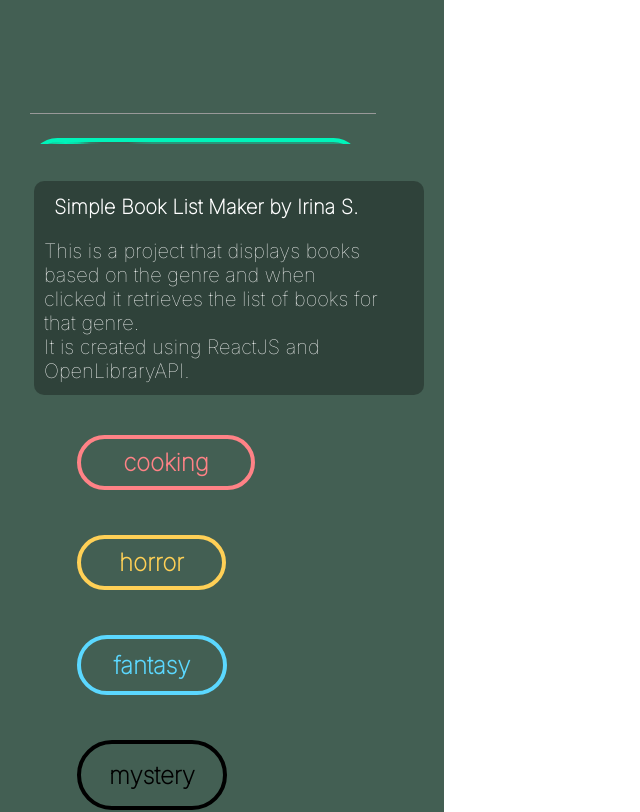
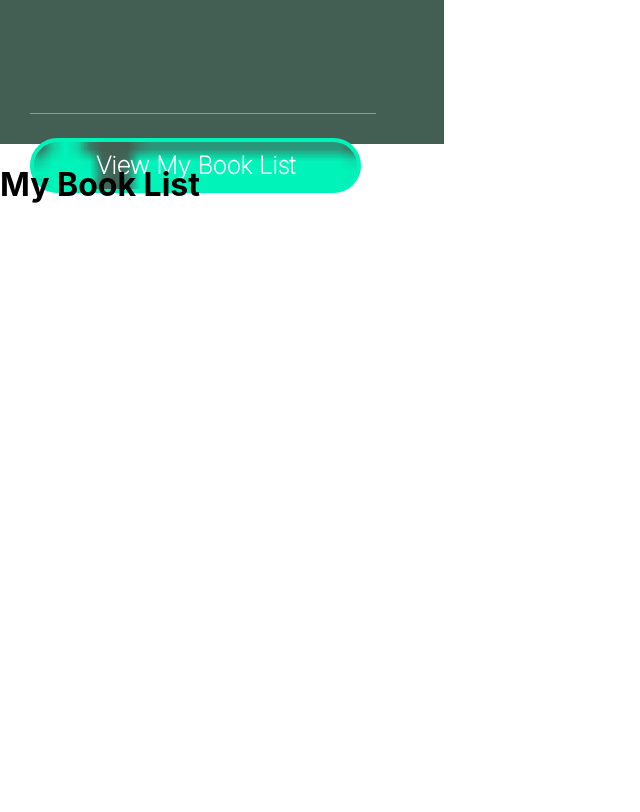
Before and after one commit to isverzh85/libraryProject, a React (Create React App) app: page /my-book-list in a window 1280 px wide. Shown: the part 1100-1912 px from the top of the page, without its empty margins (0-640 px from the left). After the commit the page ends 1326 px from the top, so only its background shows below. Built offline with nearby package versions, Linux system fonts and the light colour scheme.

Commit message:
my book list acting weird

```diff
--- a/src/Layout/SidePanel/Nav/Nav.js
+++ b/src/Layout/SidePanel/Nav/Nav.js
@@ -39,11 +39,10 @@ export const Nav = () => {
    let years = Object.keys(groupedBooks).sort((year1, year2) => year2 - year1);
    let bookData = years.map(year => ({ year, books: groupedBooks[year] }));
       setBookList(bookData)
+      setMyBookList(prevState => [...prevState, books]);
    }
 
-   myBookList.push = (book) => {
-      setMyBookList(prevState => [...prevState, book]);
-  }
+
 
  return (
       <div className={styles.textBoxContainer}>
@@ -63,7 +62,9 @@ export const Nav = () => {
                <button type="button" className={cn(styles.navButton, styles.navListItem5)} onClick={() => getBookData('personal_development')}>personal development</button>
                <button type="button" className={cn(styles.navButton, styles.navListItem6)} onClick={() => getBookData('romance')}>romance</button>
                <button type="button" className={cn(styles.navButton, styles.navListItem7)} onClick={() => getBookData('sci-fi')}>sci-fi</button>
-               <button type="button" className={cn(styles.navButton, styles.separateNav)}><Link to="/my-book-list">View My Book List</Link></button>
+               <Link to="/my-book-list">
+               <button type="button" className={cn(styles.navButton, styles.separateNav)}>View My Book List</button>
+               </Link>
 
             </nav>
 
@@ -89,7 +90,8 @@ export const Nav = () => {
                             />
                         ) :  <div className={styles.bookCoverContainer}></div>}
                       </div>
-                      <button className={styles.bookButton} onClick={() => setMyBookList(book.title, book.cover_url, book.first_publish_year)}>+</button>
+                          <button className={styles.bookButton}>+</button>
+
 
                       <div className={styles.title}>{book.title} </div>
                       {book.authors?.map((author) => {
--- a/src/components/Buttons/MyBookList/MyBookList.js
+++ b/src/components/Buttons/MyBookList/MyBookList.js
@@ -1,7 +1,6 @@
 import React, { useState } from 'react';
 import styles from '../MyBookList/styles.module.scss';
 import Axios from 'axios';
-import Nav from '../../../Layout/SidePanel/Nav/Nav';
 
 const MyBookList = ({ books }) => {
   return (
@@ -18,6 +17,8 @@ const MyBookList = ({ books }) => {
 };
 
 const TheBookList = () => {
+    const [book, setBook] = useState([]);
+
   const [bookList, setBookList] = useState([]);
 
   const updateBookData = async (title, cover_url, year, genre) => {
@@ -29,21 +30,17 @@ const TheBookList = () => {
       cover_url: cover_url,
       year: year
     };
+
     setBookList([...bookList, book]);
   };
 
   return (
-    <Nav>
       <div className={styles.myBookListContainer}>
         <h1>My Book List</h1>
-
         <button className={styles.importButton}>Export to CSV</button>
-
         <MyBookList books={bookList} />
-
         <div className={styles.bookContainer}></div>
       </div>
-    </Nav>
   );
 };
 
```
